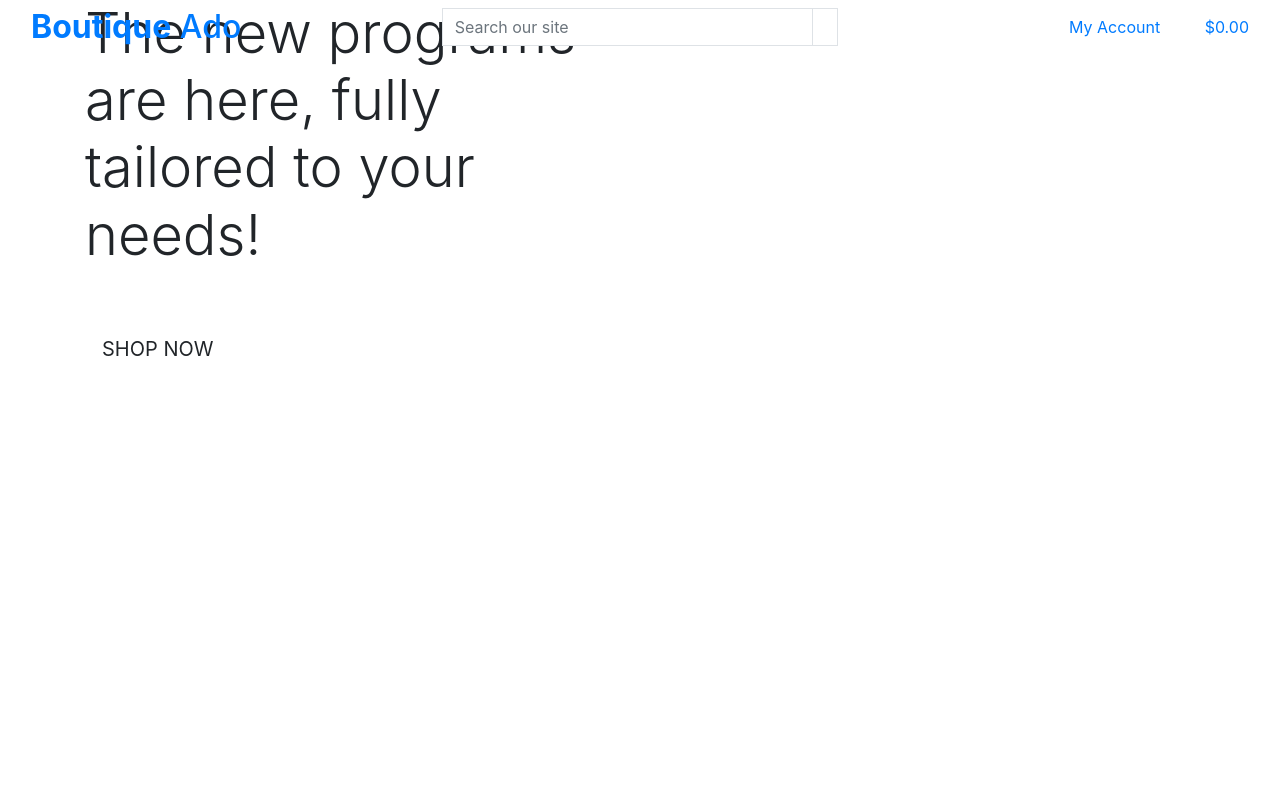
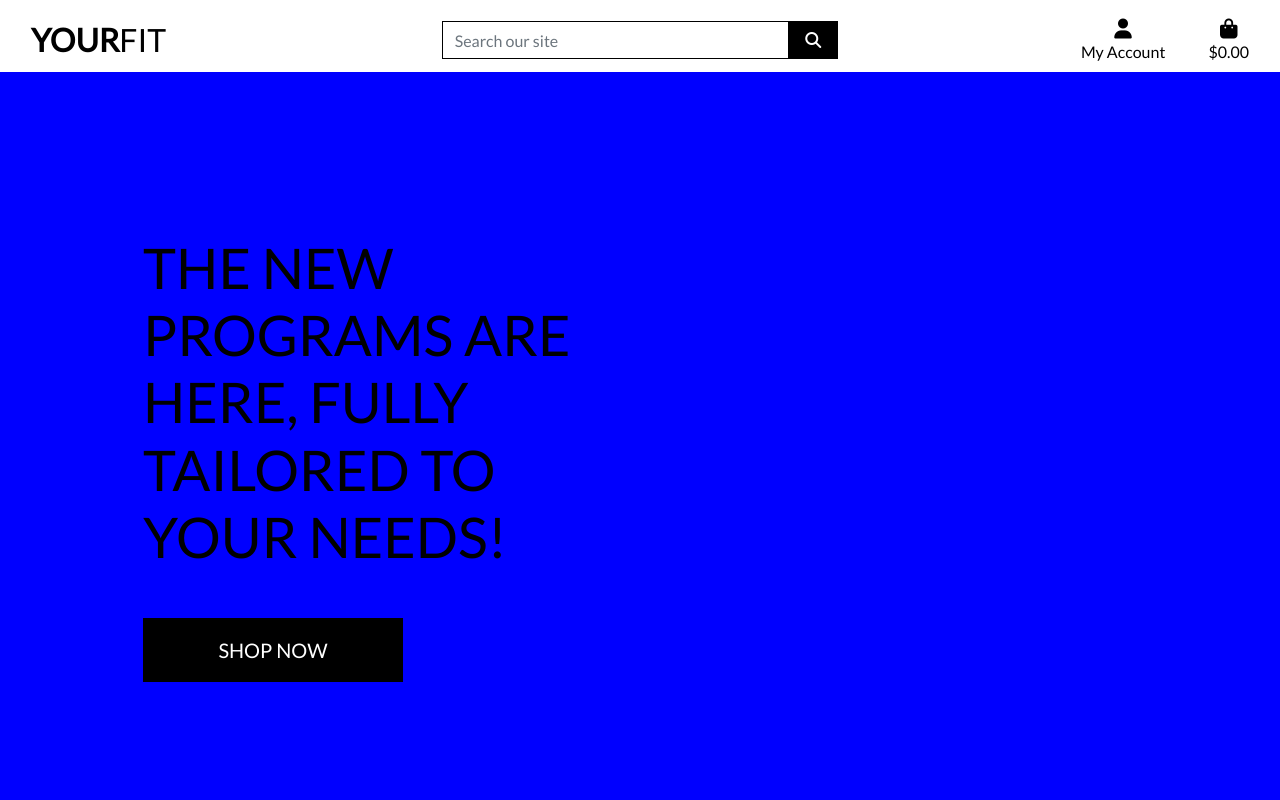
Before and after one commit to joedoyler/project5_Django_YourFit, a Django app: page / in a window 1280 px wide. Run offline with Django 3.2, Linux system fonts and the light colour scheme; the visitor is signed in with stand-in values (Sample User, id 1); some libraries are stand-ins or nearby versions.

Commit message:
base.css set up

```diff
--- /dev/null
+++ b/static/css/base.css
@@ -0,0 +1,80 @@
+html {
+    height: 100%;
+}
+
+body {
+    height: calc(100vh - 164px);
+    background: blue;
+    color: #555;
+    font-family: 'Lato';
+}
+
+/* from Bulma */
+.icon {
+    align-items: center;
+    display: inline-flex;
+    justify-content: center;
+    height: 1.5rem;
+    width: 1.5rem;
+}
+
+.logo-font {
+    text-transform: uppercase;
+}
+
+.main-logo-link {
+    width: fit-content;
+}
+
+.shop-now-button {
+    background: black;
+    color: white;
+    min-width: 260px;
+}
+
+.btn-black {
+    background: black;
+    color: white;
+}
+
+.shop-now-button:hover,
+.shop-now-button:active,
+.shop-now-button:focus,
+.btn-black:hover,
+.btn-black:active,
+.btn-black:focus {
+    background: #222;
+    color: white;
+}
+
+.text-black {
+    color: #000 !important;
+}
+
+.border-black {
+    border: 1px solid black !important;
+}
+
+/* -------------------------------- Media Queries */
+
+/* Slightly larger container on xl screens */
+@media (min-width: 1200px) {
+  .container {
+    max-width: 80%;
+  }
+}
+
+/* fixed top navbar only on medium and up */
+@media (min-width: 992px) {
+    .fixed-top-desktop-only {
+        position: fixed;
+        top: 0;
+        right: 0;
+        left: 0;
+        z-index: 1030;
+    }
+
+    .header-container {
+        padding-top: 164px;
+    }
+}
--- a/templates/base.html
+++ b/templates/base.html
@@ -15,12 +15,15 @@
 
     {% block corecss %}
         <link rel="stylesheet" href="https://stackpath.bootstrapcdn.com/bootstrap/4.4.1/css/bootstrap.min.css" integrity="sha384-Vkoo8x4CGsO3+Hhxv8T/Q5PaXtkKtu6ug5TOeNV6gBiFeWPGFN9MuhOf23Q9Ifjh" crossorigin="anonymous">
+        <link rel="stylesheet" href="https://fonts.googleapis.com/css?family=Lato&display=swap">
+        <link rel="stylesheet" href="{% static 'css/base.css' %}">
     {% endblock %}
 
     {% block extra_css %}
     {% endblock %}
 
     {% block corejs %}
+        <script src="https://kit.fontawesome.com/980eb9f842.js" crossorigin="anonymous"></script>
         <script src="https://code.jquery.com/jquery-3.4.1.slim.min.js" integrity="sha384-J6qa4849blE2+poT4WnyKhv5vZF5SrPo0iEjwBvKU7imGFAV0wwj1yYfoRSJoZ+n" crossorigin="anonymous"></script>
         <script src="https://cdn.jsdelivr.net/npm/popper.js@1.16.0/dist/umd/popper.min.js" integrity="sha384-Q6E9RHvbIyZFJoft+2mJbHaEWldlvI9IOYy5n3zV9zzTtmI3UksdQRVvoxMfooAo" crossorigin="anonymous"></script>
         <script src="https://stackpath.bootstrapcdn.com/bootstrap/4.4.1/js/bootstrap.min.js" integrity="sha384-wfSDF2E50Y2D1uUdj0O3uMBJnjuUD4Ih7YwaYd1iqfktj0Uod8GCExl3Og8ifwB6" crossorigin="anonymous"></script>
@@ -29,14 +32,14 @@
     {% block extra_js %}
     {% endblock %}
 
-    <title> YourFit {% block extra_title %}{% endblock %}</title>
+    <title>YourFit {% block extra_title %}{% endblock %}</title>
   </head>
   <body>
     <header class="container-fluid fixed-top">
-        <div class="row">
+        <div id="topnav" class="row bg-white pt-lg-2 d-none d-lg-flex">
             <div class="col-12 col-lg-4 my-auto py-1 py-lg-0 text-center text-lg-left">
                 <a href="{% url 'home' %}" class="nav-link main-logo-link">
-                    <h2 class="logo-font text-black my-0"><strong>Boutique</strong> Ado</h2>
+                    <h2 class="logo-font text-black my-0"><strong>Your</strong>Fit</h2>
                 </a>
             </div>
             <div class="col-12 col-lg-4 my-auto py-1 py-lg-0">
@@ -65,7 +68,7 @@
                         <div class="dropdown-menu border-0" aria-labelledby="user-options">
                             {% if request.user.is_authenticated %}
                                 {% if request.user.is_superuser %}
-                                    <a href="" class="dropdown-item">Program Management</a>
+                                    <a href="" class="dropdown-item">Programme Management</a>
                                 {% endif %}
                                 <a href="" class="dropdown-item">My Profile</a>
                                 <a href="{% url 'account_logout' %}" class="dropdown-item">Logout</a>
--- a/yourfit/settings.py
+++ b/yourfit/settings.py
@@ -149,3 +149,7 @@ USE_TZ = True
 # https://docs.djangoproject.com/en/3.1/howto/static-files/
 
 STATIC_URL = '/static/'
+STATICFILES_DIRS = (os.path.join(BASE_DIR, 'static'),)
+
+MEDIA_URL = '/media/'
+MEDIA_ROOT = os.path.join(BASE_DIR, 'media')
--- a/yourfit/urls.py
+++ b/yourfit/urls.py
@@ -15,9 +15,11 @@ Including another URLconf
 """
 from django.contrib import admin
 from django.urls import path, include
+from django.conf import settings
+from django.conf.urls.static import static
 
 urlpatterns = [
     path('admin/', admin.site.urls),
     path('accounts/', include('allauth.urls')),
     path('', include('home.urls')),
-]
+] + static(settings.MEDIA_URL, document_root=settings.MEDIA_ROOT)
```
Also changed, not shown: templates/includes/main.html (added), templates/includes/mobile-top-header.html (added).
